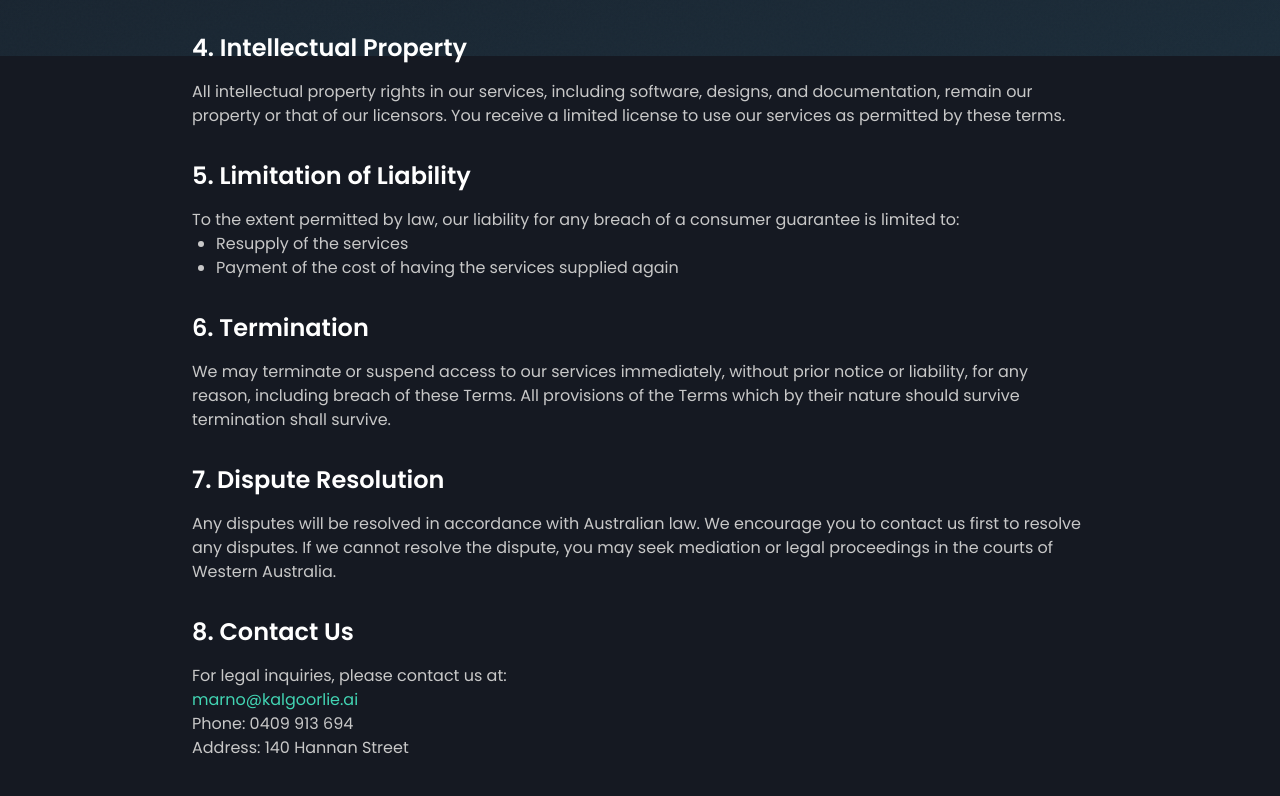
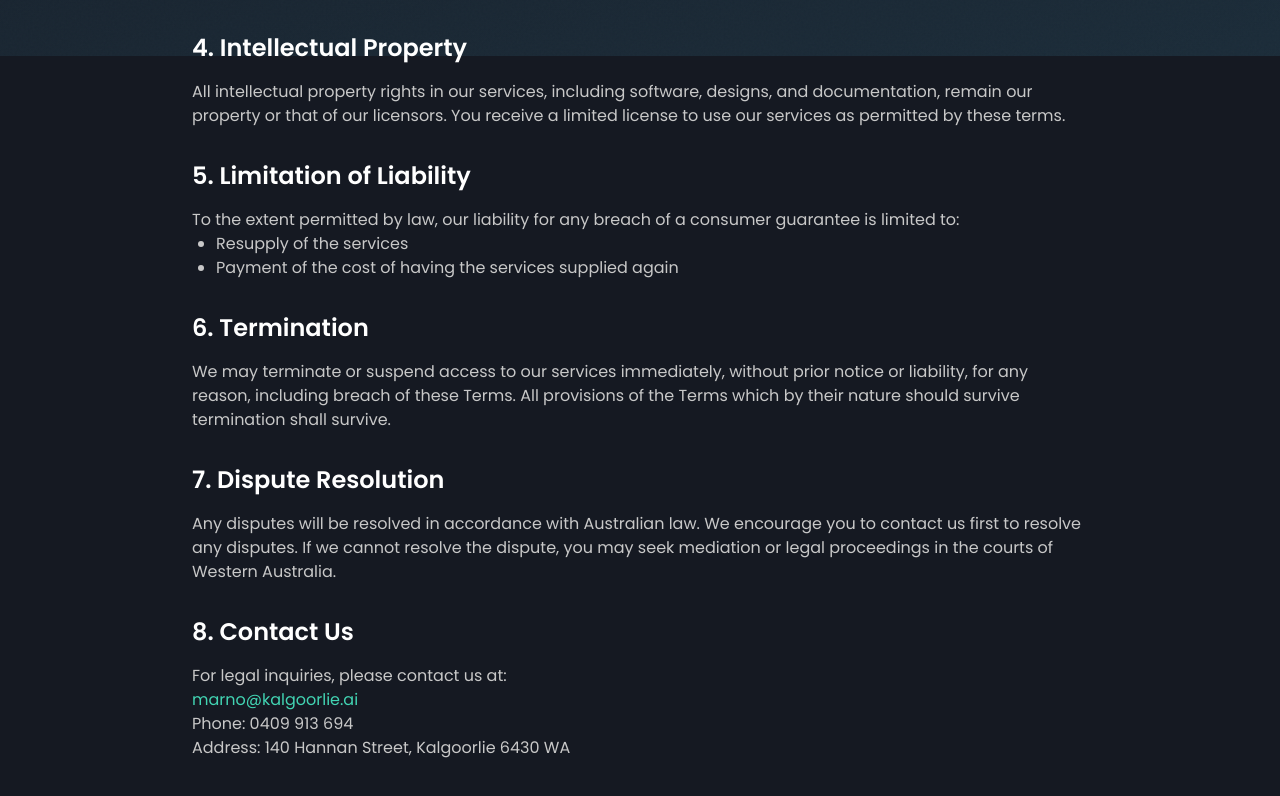
Before and after one commit to onRAM-ai/kalgoorlieAIFeb25, a Next.js app: page /terms in a window 1280 px wide. Shown: the part 744-1540 px from the top of the page. Built offline with nearby package versions, Linux system fonts and the light colour scheme.

Commit message:
Update page.tsx

```diff
--- a/app/terms/page.tsx
+++ b/app/terms/page.tsx
@@ -86,7 +86,7 @@
               <br />
               Phone: 0409 913 694
               <br />
-              Address: 140 Hannan Street
+              Address: 140 Hannan Street, Kalgoorlie 6430 WA
             </p>
           </section>
         </div>
```
